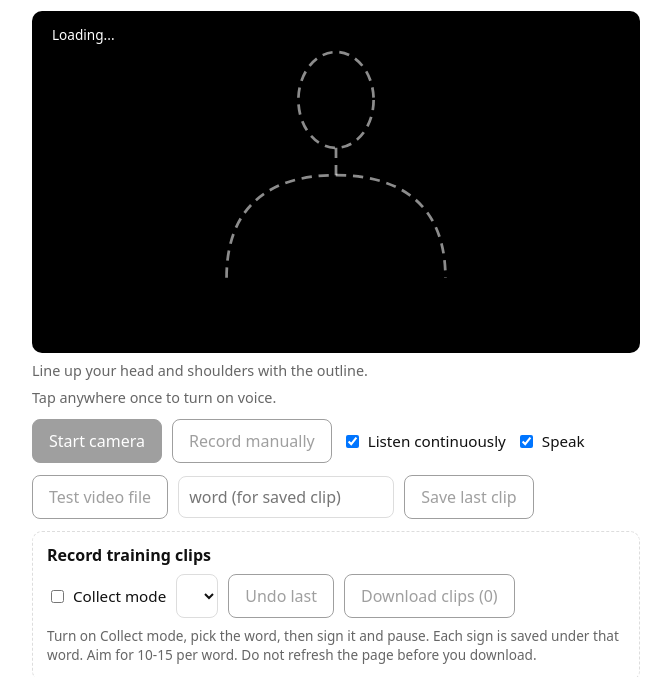
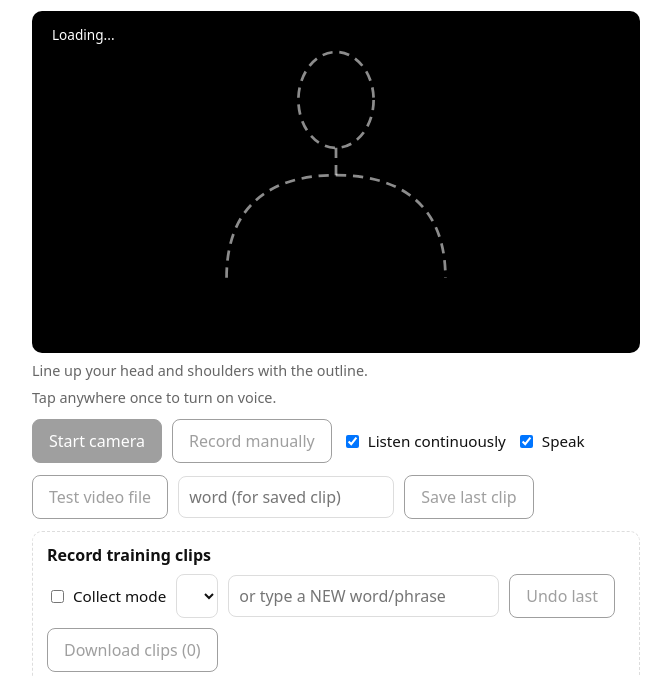
Before and after one commit to SanjaySiva-2437/isl-translator, a plain HTML site: page app/index.html in a window 1280 px wide. Shown: the part 84-761 px from the top of the page, without its empty margins (304-975 px from the left). Drawn offline with Linux system fonts and the light colour scheme.

Commit message:
Update index.html

```diff
--- a/app/index.html
+++ b/app/index.html
@@ -58,10 +58,11 @@
     <div class="controls">
       <label><input type="checkbox" id="collectOn"> Collect mode</label>
       <select id="collectWord"></select>
+      <input type="text" id="collectNew" placeholder="or type a NEW word/phrase" size="22">
       <button id="btnUndo" class="alt" disabled>Undo last</button>
       <button id="btnDl" class="alt" disabled>Download clips (0)</button>
     </div>
-    <p id="collectInfo">Turn on Collect mode, pick the word, then sign it and pause. Each sign is saved under that word. Aim for 10-15 per word. Do not refresh the page before you download.</p>
+    <p id="collectInfo">Turn on Collect mode, pick the word (or type a new word in the box; clear the box to use the list again), then sign it and pause. Each sign is saved under that word. Aim for 10-15 per word. Do not refresh the page before you download.</p>
     <div id="counts"></div>
   </section>
 
```
